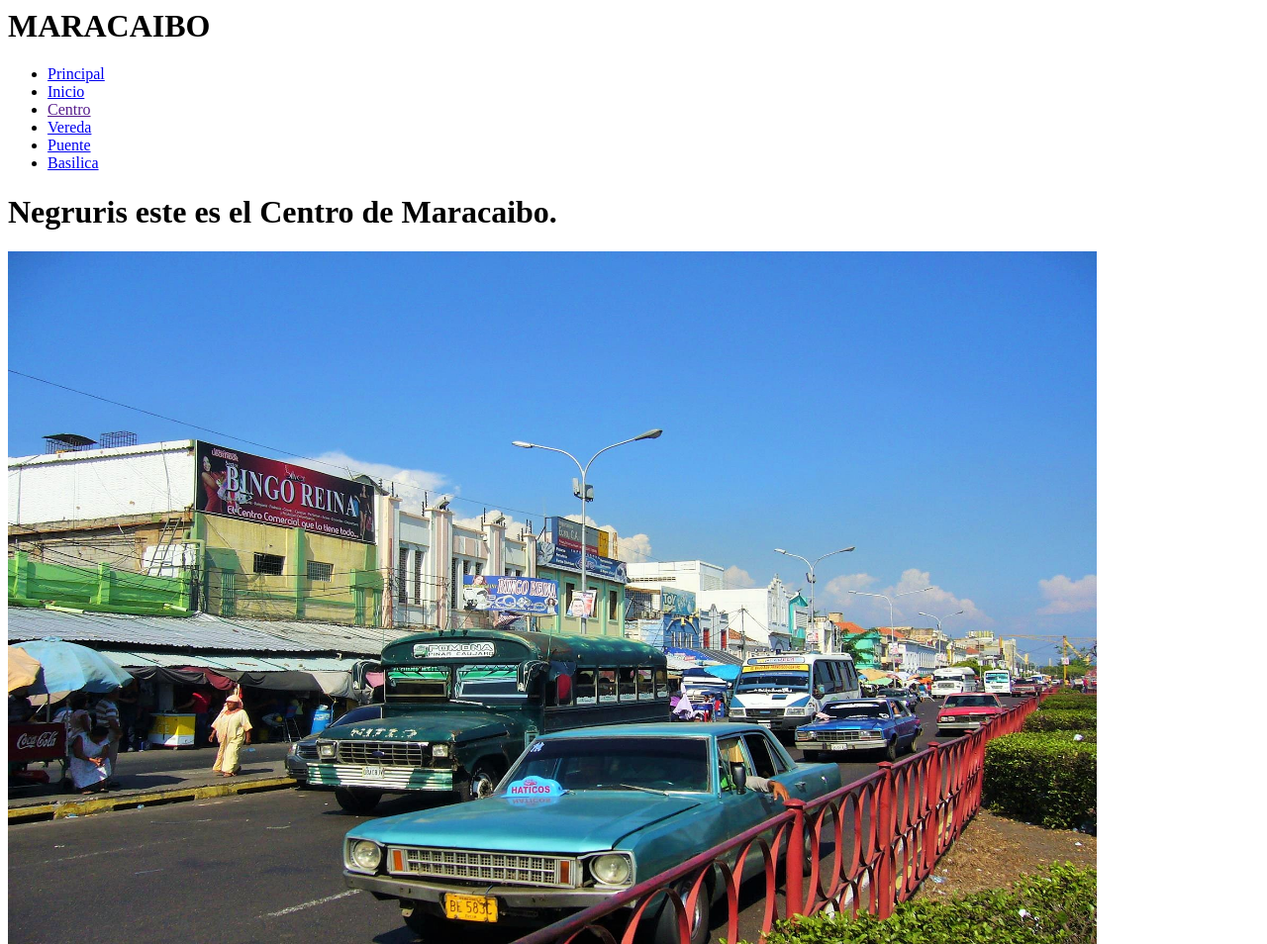
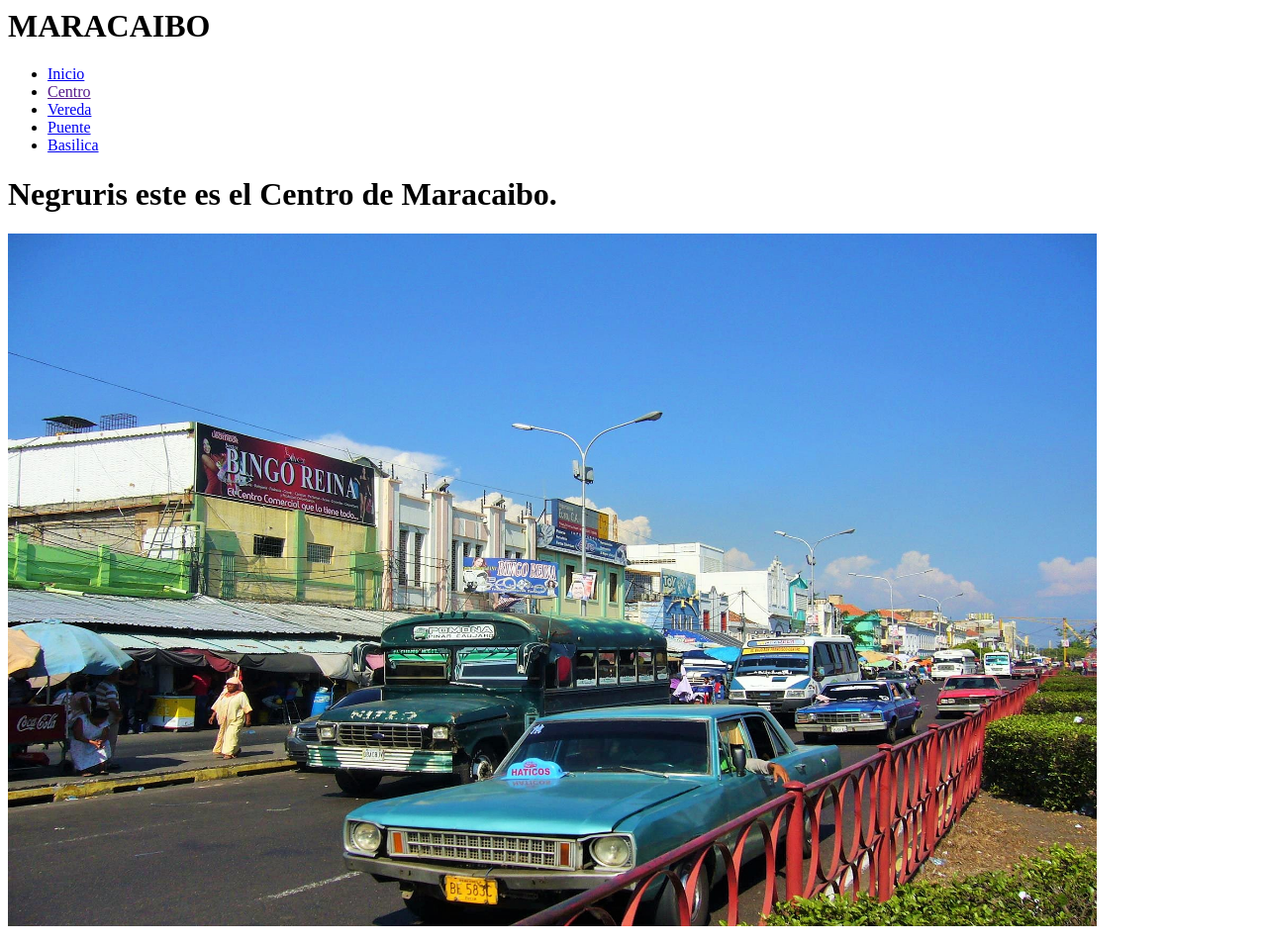
Before and after one commit to StivenXP/YadStg, a plain HTML site: page Centro.html in a window 1280 px wide. Shown: the whole page at 99% size. Drawn offline with Linux system fonts and the light colour scheme.

Commit message:
Refactor Centro.html structure and links

```diff
--- a/Centro.html
+++ b/Centro.html
@@ -4,8 +4,7 @@
 	<body>
 		<h1>MARACAIBO</h1>
 		<ul>
-			<li><a href="../YadStg">Principal</a></li>
-			<li><a href="../index.html">Inicio</a></li>
+			<li><a href="index.html">Inicio</a></li>
 			<li><a href="">Centro</a></li>
 			<li><a href="Vereda.html">Vereda</a></li>
 			<li><a href="Puente.html">Puente</a></li>
```
